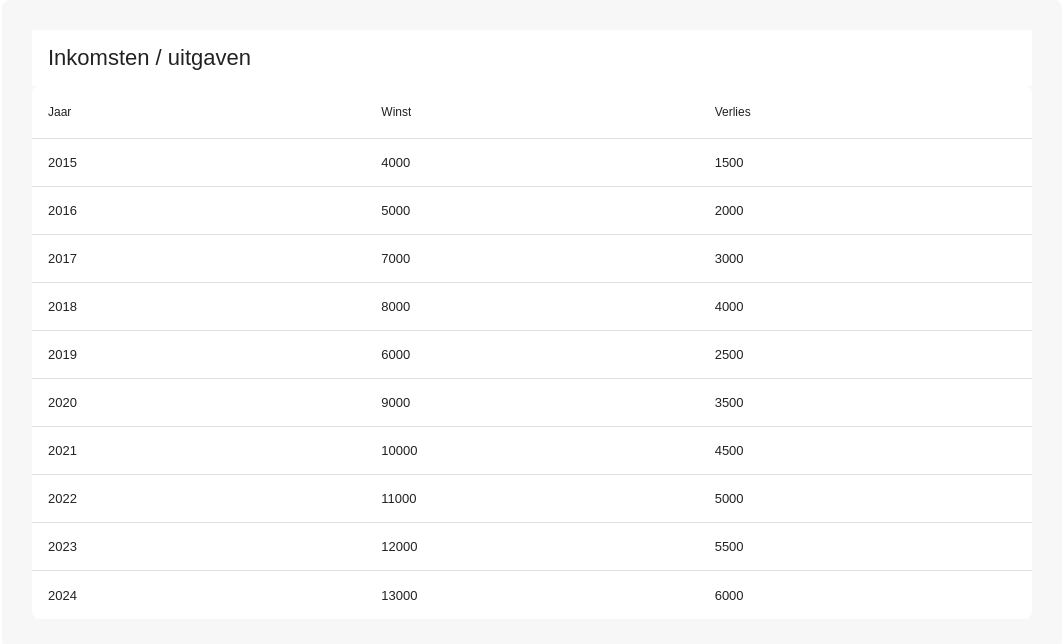
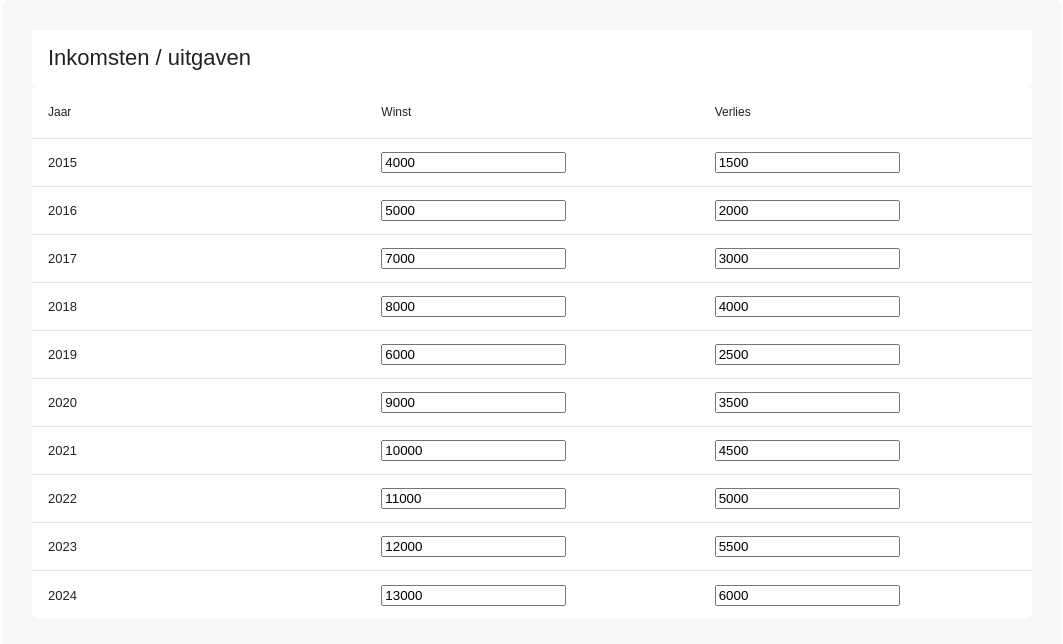
Before and after one commit to imawizzard/GraphsAndTables, a React (Create React App) app in the folder tablesandgraphs/: page / in a window 1280 px wide. Shown: the top 644 px of the page, without its empty margins (108-1171 px from the left). Built offline with nearby package versions, Linux system fonts and the light colour scheme.

Commit message:
editable table

```diff
--- a/tablesandgraphs/src/Components/Table.tsx
+++ b/tablesandgraphs/src/Components/Table.tsx
@@ -1,6 +1,6 @@
 import DataTable from "react-data-table-component";
 import "../Layout/Table.css"; // Voor extra algemene stijlen
-import { TableStyles } from "react-data-table-component";
+import { useState } from "react";
 
 interface Row {
   id: number;
@@ -10,7 +10,7 @@ interface Row {
 }
 
 function Table() {
-  const rows: Row[] = [
+  const initialRows: Row[] = [
     { id: 1, Jaar: 2015, Winst: 4000, Verlies: 1500 },
     { id: 2, Jaar: 2016, Winst: 5000, Verlies: 2000 },
     { id: 3, Jaar: 2017, Winst: 7000, Verlies: 3000 },
@@ -22,6 +22,21 @@ function Table() {
     { id: 9, Jaar: 2023, Winst: 12000, Verlies: 5500 },
     { id: 10, Jaar: 2024, Winst: 13000, Verlies: 6000 },
   ];
+  const [rows, setRows] = useState(initialRows);
+
+  const handleInputChange = (
+    e: React.ChangeEvent<HTMLInputElement>,
+    rowId: number,
+    column: string
+  ) => {
+    const newRows = rows.map((row) => {
+      if (row.id === rowId) {
+        return { ...row, [column]: e.target.value }; // Update de specifieke waarde
+      }
+      return row;
+    });
+    setRows(newRows); // Update de staat van de rijen
+  };
 
   const columns = [
     {
@@ -30,11 +45,25 @@ function Table() {
     },
     {
       name: "Winst",
-      selector: (row: Row) => row.Winst,
+      cell: (row: Row) => (
+        <input
+          type="number"
+          value={row.Winst}
+          onChange={(e) => handleInputChange(e, row.id, "Winst")}
+          className="editable-cell"
+        />
+      ),
     },
     {
       name: "Verlies",
-      selector: (row: Row) => row.Verlies,
+      cell: (row: Row) => (
+        <input
+          type="number"
+          value={row.Verlies}
+          onChange={(e) => handleInputChange(e, row.id, "Verlies")}
+          className="editable-cell"
+        />
+      ),
     },
   ];
 
```
